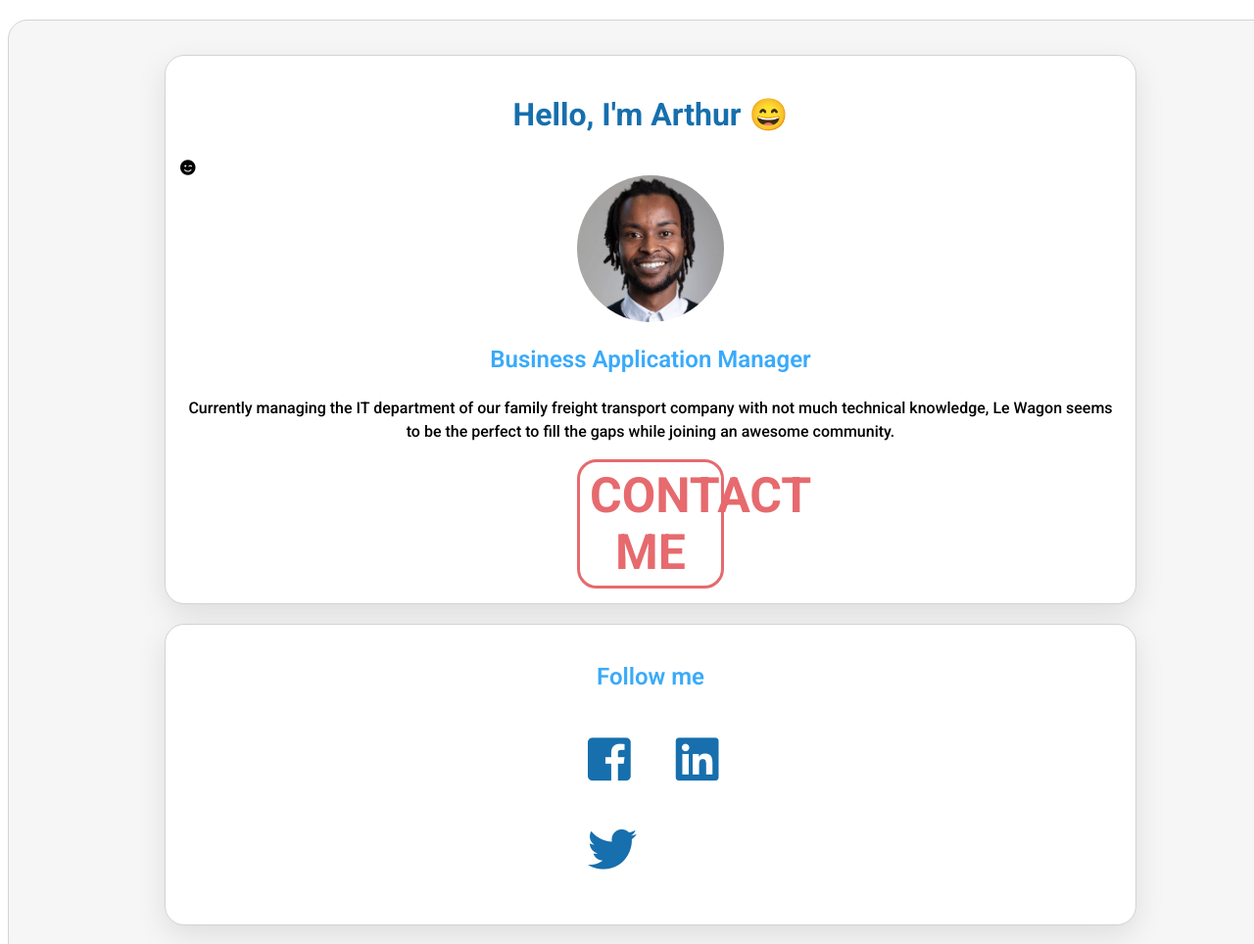
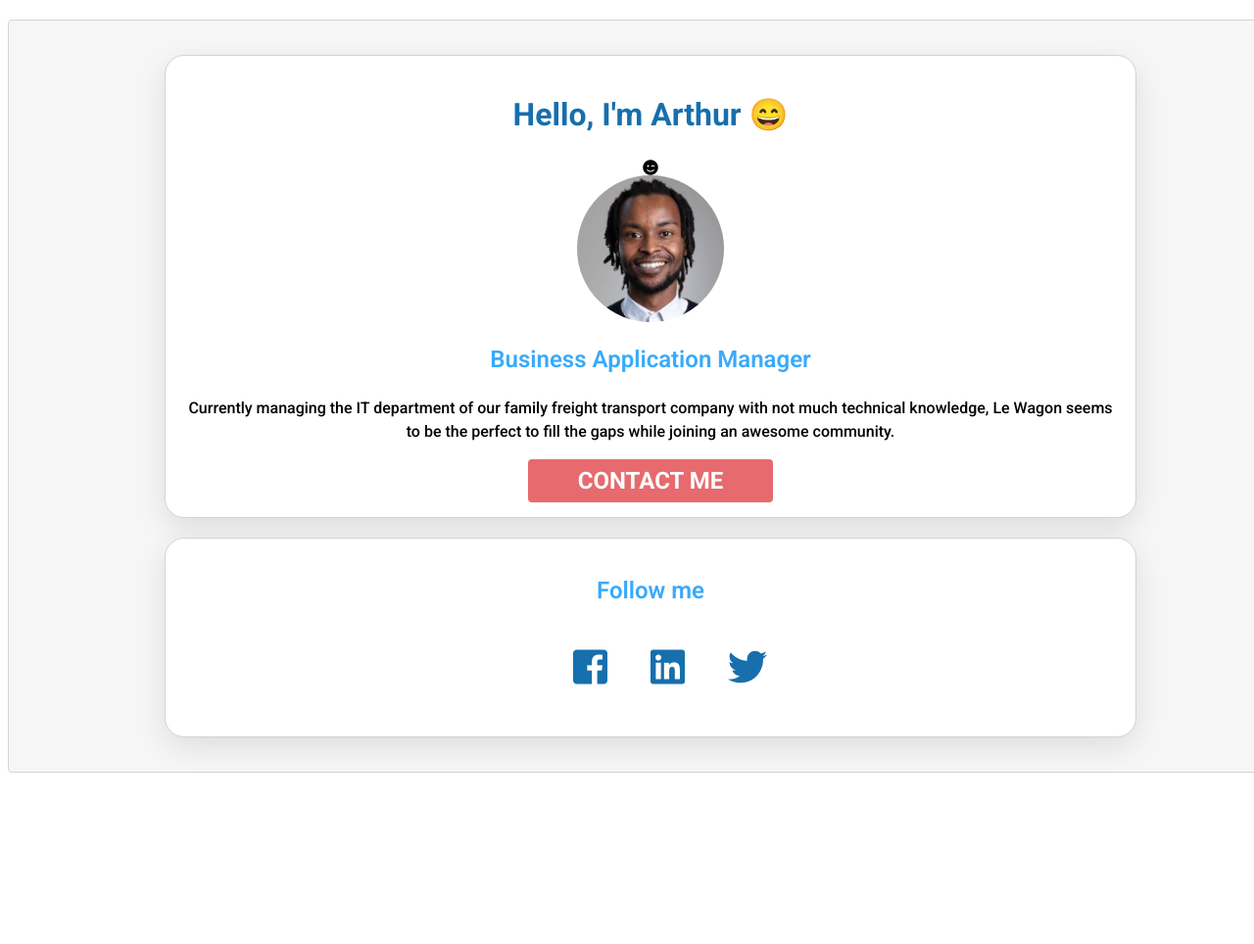
Before and after one commit to aumugisha/profile, a plain HTML site: page index.html in a window 1280 px wide. Shown: the top 964 px of the page at 98% size. After the commit the page ends 809 px from the top, so only its background shows below. Drawn offline with Linux system fonts and the light colour scheme.

Commit message:
new changes

```diff
--- a/index.html
+++ b/index.html
@@ -17,26 +17,26 @@
             <h2 class="text-center">Business Application Manager</h2>
             <p class="text-center"> Currently managing the IT department of our family freight transport company with not much technical knowledge, Le Wagon seems to be the perfect to fill the gaps while joining an awesome community.
             </p>
-            <button class="button-validate" ><a href="#" > CONTACT ME</a></button>
+            <button class="button-validate" ><a href="https://www.linkedin.com/in/arthur-umugisha/" target="_blank"> CONTACT ME</a></button>
         </div>
 
         <div class="card">
             <h2 class="text-center">Follow me</h2>
-            <div class="social-card" width=150px >
+            <div class="social-card" >
                 <ul class="list-inline">
                 <li>
-                    <a href="#">
-                    <i class="fab fa-facebook-square" class="icons" width=50px></i>
+                    <a href="https://www.facebook.com/arthur.umugisha" target="_blank">
+                    <i class="fab fa-facebook-square"></i>
                     </a>
                 </li>
                 <li>
-                    <a href="#">
-                    <i class="fab fa-linkedin" class="icons"></i>
+                    <a href="https://www.linkedin.com/in/arthur-umugisha/" target="_blank">
+                    <i class="fab fa-linkedin" ></i>
                     </a>
                 </li>
                 <li>
-                    <a href="#">
-                    <i class="fab fa-twitter" class="icons"></i>
+                    <a href="https://twitter.com/Arthur43542334?s=09" target="_blank">
+                    <i class="fab fa-twitter"></i>
                     </a>
                 </li>
                 </ul>
--- a/style.css
+++ b/style.css
@@ -25,7 +25,7 @@ h2 {
 a {
     color: #176FAD;
     text-decoration: none;
-    font-size: 50px;
+    font-size: 40px;
 }
 
 .container {
@@ -35,7 +35,7 @@ a {
   padding: 15px;
   margin: 20px auto;
   border: 1px solid lightgrey;
-  border-radius: 20px;
+  border-radius: 4px;
   box-shadow: outset gray 2px 1px 4px 2px o ;
 }
 
@@ -49,6 +49,7 @@ a {
     border: 1px solid lightgrey;
     border-radius: 20px;
     box-shadow: outset gray 2px 1px 4px 2px o ;
+    text-align: center;
 }
 
 .text-center {
@@ -64,7 +65,7 @@ a {
 
   .list-inline > li {
     display: inline-block;
-    margin: 10%;
+    margin: 20px;
 
 
 
@@ -88,32 +89,30 @@ a {
   }
 
   .button-validate {
-    width: 150px;
+    width: 250px;
     padding: 5px 10px;
     font-family: 'Roboto';
     font-weight: 700;
     border: solid;
     border-color: #E66A6E;
-    border-radius: 20px;
-    background-color: white;
+    border-radius: 4px;
+    background-color: #E66A6E;
+
+
     display: block;
     margin-left: auto;
     margin-right: auto;
   }
 
   .button-validate > a {
-      color: #E66A6E;
+      color: white;
+      font-size: 24px;
   }
-
+d
   .social-card{
-    width: 250px;
     margin-left: auto;
     margin-right: auto;
 
-  }
-
-  .social-buttons {
-    width: 50px;
   }
 
   @media (max-width: 960px) {
```
